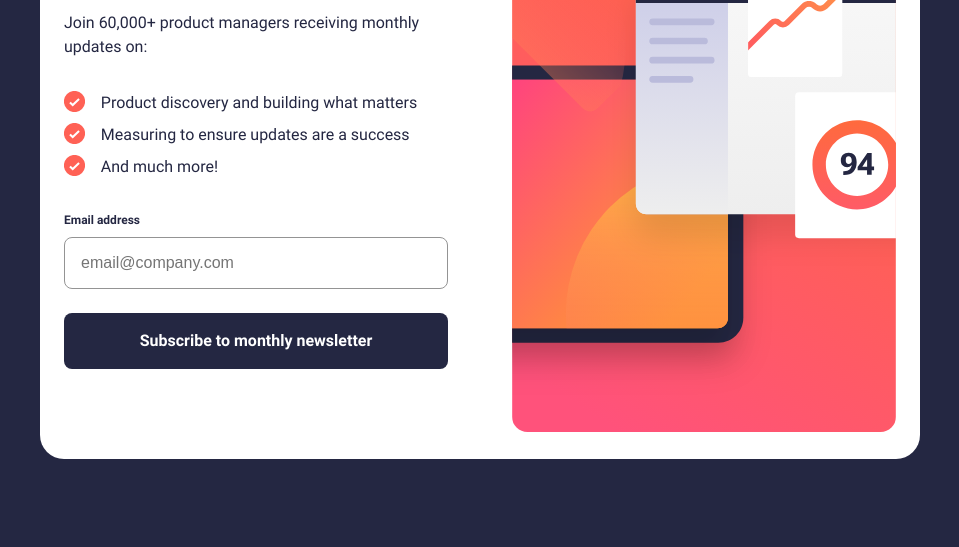
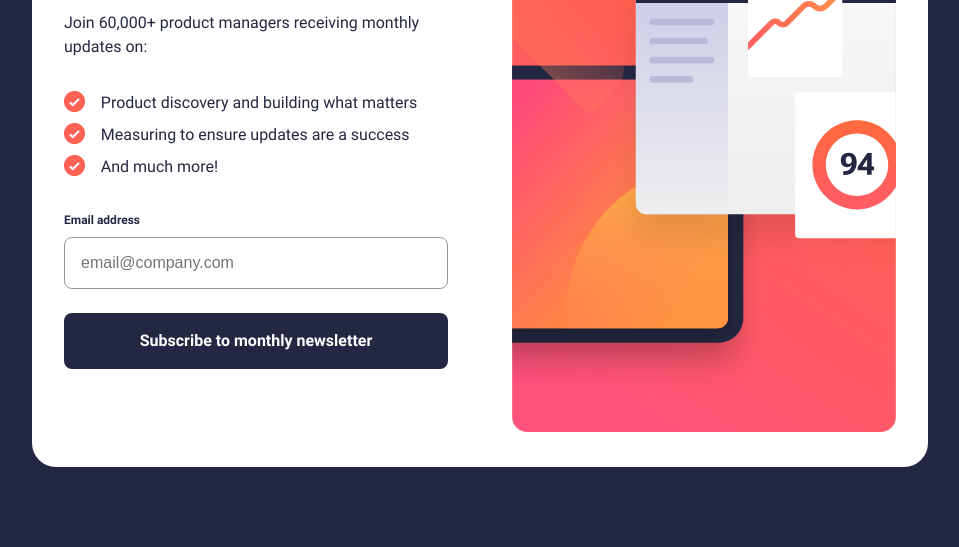
Before and after one commit to ashkir004/newsletter-signup-with-success-message, a plain HTML site: page index.html in a window 1280 px wide. Shown: the part 253-800 px from the top of the page, without its empty margins (160-1119 px from the left). Drawn offline with Linux system fonts and the light colour scheme.

Commit message:
fix card padding in desktop

```diff
--- a/style.css
+++ b/style.css
@@ -266,7 +266,7 @@ input[type='email']:invalid:not(:placeholder-shown) + .label-text:after {
 
     .card {
         min-width: 38rem;
-        padding: var(--spacing-500);
+        padding: var(--spacing-400);
         border-radius: var(--spacing-500);
     }
 
@@ -306,7 +306,7 @@ input[type='email']:invalid:not(:placeholder-shown) + .label-text:after {
 @media (min-width: 64rem) {
 
     .card {
-        padding: var(--spacing-300);
+        padding: var(--spacing-400);
         border-radius: var(--spacing-300);
     }
 
```
